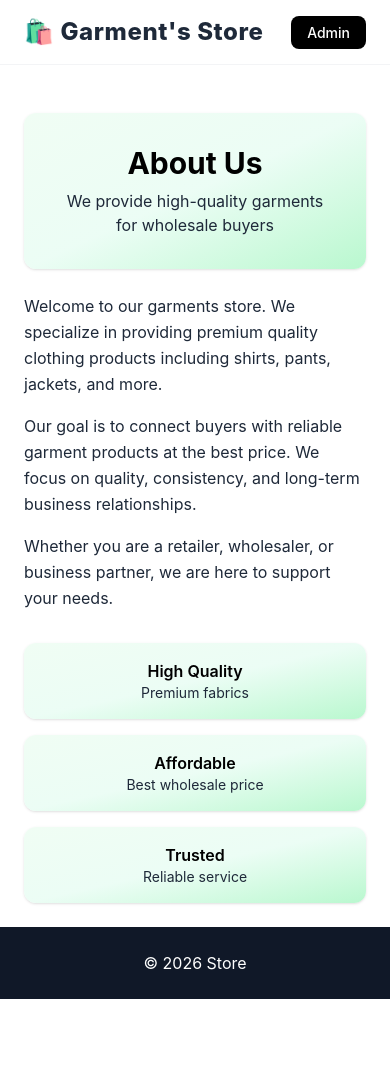
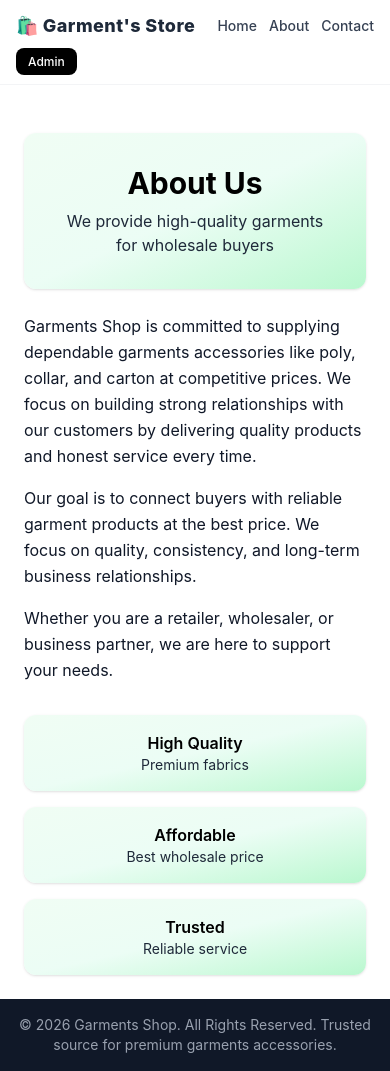
Before and after one commit to bscsemaruf/simple-shop, a React (Vite) app in the folder frontend/: page /about in a window 390 px wide. Before the commit the page ends 999 px from the top, so only its background shows below. Built offline with nearby package versions, Linux system fonts and the light colour scheme.

Commit message:
more update

```diff
--- a/frontend/src/App.tsx
+++ b/frontend/src/App.tsx
@@ -1,3 +1,83 @@
+// import { BrowserRouter, Routes, Route, Link } from "react-router-dom";
+// import Home from "./pages/Home";
+// import Admin from "./pages/Admin";
+// import About from "./pages/About";
+// import Contact from "./pages/Contact";
+
+// export default function App() {
+//   return (
+//     <BrowserRouter>
+//       {/* FULL PAGE LAYOUT */}
+//       <div className="min-h-screen flex flex-col">
+//         {/* NAVBAR */}
+//         <nav className="w-full bg-white/80 backdrop-blur-md border-b border-gray-100 sticky top-0 z-50">
+//           <div className="max-w-7xl mx-auto px-6 py-4 flex items-center justify-between">
+//             {/* LOGO */}
+//             <div className="text-2xl font-extrabold tracking-wide text-gray-800">
+//               🛍️ Garment's Store
+//             </div>
+
+//             {/* NAV LINKS */}
+//             <div className="hidden md:flex items-center gap-8 text-gray-700 font-medium">
+//               <Link
+//                 to="/"
+//                 className="relative group hover:text-black transition"
+//               >
+//                 Home
+//                 <span className="absolute left-0 -bottom-1 w-0 h-[2px] bg-black group-hover:w-full transition-all duration-300"></span>
+//               </Link>
+
+//               <Link
+//                 to="/about"
+//                 className="relative group hover:text-black transition"
+//               >
+//                 About
+//                 <span className="absolute left-0 -bottom-1 w-0 h-[2px] bg-black group-hover:w-full transition-all duration-300"></span>
+//               </Link>
+
+//               <Link
+//                 to="/contact"
+//                 className="relative group hover:text-black transition"
+//               >
+//                 Contact
+//                 <span className="absolute left-0 -bottom-1 w-0 h-[2px] bg-black group-hover:w-full transition-all duration-300"></span>
+//               </Link>
+//             </div>
+
+//             {/* ADMIN */}
+//             <div>
+//               <Link
+//                 to="/admin"
+//                 className="px-4 py-2 text-sm font-medium rounded-lg
+//                 bg-black text-white hover:bg-gray-800
+//                 transition"
+//               >
+//                 Admin
+//               </Link>
+//             </div>
+//           </div>
+//         </nav>
+
+//         {/* PAGE CONTENT (IMPORTANT PART) */}
+//         <main className="flex-1">
+//           <Routes>
+//             <Route path="/" element={<Home />} />
+//             <Route path="/admin" element={<Admin />} />
+//             <Route path="/about" element={<About />} />
+//             <Route path="/contact" element={<Contact />} />
+//           </Routes>
+//         </main>
+
+//         {/* FOOTER */}
+//         <footer className="bg-gray-900 text-gray-400 py-4 text-center text-md">
+//           © 2026 Garments Shop. All Rights Reserved. Trusted source for premium
+//           garments accessories.
+//         </footer>
+//       </div>
+//     </BrowserRouter>
+//   );
+// }
+
 import { BrowserRouter, Routes, Route, Link } from "react-router-dom";
 import Home from "./pages/Home";
 import Admin from "./pages/Admin";
@@ -11,13 +91,26 @@ export default function App() {
       <div className="min-h-screen flex flex-col">
         {/* NAVBAR */}
         <nav className="w-full bg-white/80 backdrop-blur-md border-b border-gray-100 sticky top-0 z-50">
-          <div className="max-w-7xl mx-auto px-6 py-4 flex items-center justify-between">
+          <div className="max-w-7xl mx-auto px-4 py-3 flex items-center justify-between flex-wrap gap-2">
             {/* LOGO */}
-            <div className="text-2xl font-extrabold tracking-wide text-gray-800">
+            <div className="text-lg md:text-2xl font-extrabold tracking-wide text-gray-800">
               🛍️ Garment's Store
             </div>
 
-            {/* NAV LINKS */}
+            {/* MOBILE MENU */}
+            <div className="flex md:hidden items-center gap-3 text-sm font-medium text-gray-700">
+              <Link to="/" className="hover:text-black transition">
+                Home
+              </Link>
+              <Link to="/about" className="hover:text-black transition">
+                About
+              </Link>
+              <Link to="/contact" className="hover:text-black transition">
+                Contact
+              </Link>
+            </div>
+
+            {/* DESKTOP MENU */}
             <div className="hidden md:flex items-center gap-8 text-gray-700 font-medium">
               <Link
                 to="/"
@@ -44,11 +137,11 @@ export default function App() {
               </Link>
             </div>
 
-            {/* ADMIN */}
+            {/* ADMIN BUTTON */}
             <div>
               <Link
                 to="/admin"
-                className="px-4 py-2 text-sm font-medium rounded-lg
+                className="px-3 md:px-4 py-1.5 md:py-2 text-xs md:text-sm font-medium rounded-lg
                 bg-black text-white hover:bg-gray-800
                 transition"
               >
@@ -58,7 +151,7 @@ export default function App() {
           </div>
         </nav>
 
-        {/* PAGE CONTENT (IMPORTANT PART) */}
+        {/* PAGE CONTENT */}
         <main className="flex-1">
           <Routes>
             <Route path="/" element={<Home />} />
@@ -69,8 +162,9 @@ export default function App() {
         </main>
 
         {/* FOOTER */}
-        <footer className="bg-gray-900 text-white text-center py-6">
-          © 2026 Store
+        <footer className="bg-gray-900 text-gray-400 py-4 text-center text-sm">
+          © 2026 Garments Shop. All Rights Reserved. Trusted source for premium
+          garments accessories.
         </footer>
       </div>
     </BrowserRouter>
--- a/frontend/src/pages/About.tsx
+++ b/frontend/src/pages/About.tsx
@@ -12,10 +12,12 @@ export default function About() {
       </div>
 
       {/* CONTENT */}
-      <div className="space-y-4 text-gray-800 leading-relaxed">
+      <div className="space-y-4 text-gray-900 leading-relaxed text left text-md">
         <p>
-          Welcome to our garments store. We specialize in providing premium
-          quality clothing products including shirts, pants, jackets, and more.
+          Garments Shop is committed to supplying dependable garments
+          accessories like poly, collar, and carton at competitive prices. We
+          focus on building strong relationships with our customers by
+          delivering quality products and honest service every time.
         </p>
 
         <p>
--- a/frontend/src/pages/Home.tsx
+++ b/frontend/src/pages/Home.tsx
@@ -28,7 +28,7 @@ export default function Home() {
       setLoading(true);
       const res = await fetch(`${API}/products`);
       const data = await res.json();
-      console.log(data);
+
       setProducts(data);
     } catch (err) {
       console.error("Error loading products", err);
@@ -51,10 +51,15 @@ export default function Home() {
 
   // DELETE
   const deleteProduct = async (id: string) => {
-    await fetch(`${API}/products/${id}`, {
+    console.log({ id });
+    const result = await fetch(`${API}/products/${id}`, {
       method: "DELETE",
       headers: { key: "admin123" },
     });
+
+    if (result) {
+      console.log("re", result);
+    }
 
     setProducts(products.filter((p) => p._id !== id));
   };
@@ -132,10 +137,14 @@ export default function Home() {
         // SKELETON
         <div className="grid md:grid-cols-3 sm:grid-cols-2 gap-6">
           {[...Array(6)].map((_, i) => (
-            <div
-              key={i}
-              className="animate-pulse bg-gray-200 h-72 rounded-xl"
-            ></div>
+            <div key={i} className="animate-pulse bg-gray-200 h-72 rounded-xl">
+              <span className="font-semibold">
+                Loading....
+                <div className="flex justify-center items-center h-40">
+                  <div className="w-10 h-10 border-4 border-green-200 border-t-green-600 rounded-full animate-spin"></div>
+                </div>
+              </span>
+            </div>
           ))}
         </div>
       ) : (
@@ -158,28 +167,43 @@ export default function Home() {
 
               {/* CONTENT */}
               <div className="p-4 text-center">
-                <h3 className="font-semibold">{p.name}</h3>
-                <p className="text-green-700 font-semibold">{p.price} ৳</p>
-
-                <Link
-                  to="/contact"
-                  className="inline-block mt-2 px-4 py-2 bg-blue-500 text-white rounded-lg"
-                >
-                  Contact
-                </Link>
+                <div className="flex justify-between items-center ">
+                  <div className="text-left">
+                    <h3 className="font-semibold">Name: {p.name}</h3>
+                    <p className="text-green-700 font-semibold">
+                      Price: {p.price}৳{" "}
+                    </p>
+                  </div>
+                  <div>
+                    <Link
+                      to="/contact"
+                      className="px-5 py-2 bg-green-600 text-white rounded-lg
+                    hover:bg-green-700 active:scale-95
+                    transition duration-200 shadow-md hover:shadow-l"
+                    >
+                      Contact
+                    </Link>
+                  </div>
+                </div>
 
                 {isAdmin && (
-                  <div className="flex justify-center gap-2 mt-3">
+                  <div className="flex justify-end gap-2 mt-3">
                     <button
                       onClick={() => openEditModal(p)}
-                      className="px-3 py-1 bg-yellow-400 rounded"
+                      className="px-4 py-1.5 bg-gradient-to-r from-yellow-400 to-yellow-500 text-white
+           font-semibold rounded-md shadow hover:shadow-lg
+           hover:from-yellow-500 hover:to-yellow-600
+           active:scale-95 transition duration-200"
                     >
                       Edit
                     </button>
 
                     <button
                       onClick={() => deleteProduct(p._id)}
-                      className="px-3 py-1 bg-red-500 text-white rounded"
+                      className="px-4 py-1.5 bg-red-500 text-white font-medium rounded-md shadow-sm
+             hover:bg-red-600 hover:shadow-md active:scale-95
+             transition-all duration-200 ease-in-out
+             focus:outline-none focus:ring-2 focus:ring-red-300"
                     >
                       Delete
                     </button>
@@ -200,19 +224,39 @@ export default function Home() {
             <input
               value={form.name}
               onChange={(e) => setForm({ ...form, name: e.target.value })}
-              className="border w-full mb-2 p-2"
+              className="border border-green-400 w-full mb-2 p-2 rounded-md"
             />
 
             <input
               type="number"
               value={form.price}
               onChange={(e) => setForm({ ...form, price: e.target.value })}
-              className="border w-full mb-3 p-2"
+              className="border w-full border-green-400 mb-3 p-2 rounded-md"
             />
 
             <div className="flex justify-end gap-2">
-              <button onClick={() => setIsOpen(false)}>Cancel</button>
-              <button onClick={handleUpdate}>Update</button>
+              <button
+                onClick={() => setIsOpen(false)}
+                className="px-5 py-2 rounded-lg border border-gray-300 text-gray-600
+    hover:bg-gray-100 hover:text-gray-800
+    focus:outline-none focus:ring-2 focus:ring-gray-300
+    transition"
+              >
+                Cancel
+              </button>
+              <button
+                onClick={handleUpdate}
+                className="px-5 py-2 rounded-lg bg-gradient-to-r from-green-500 to-green-600
+    text-white font-semibold
+    hover:from-green-600 hover:to-green-700
+    active:scale-95
+    focus:outline-none focus:ring-2 focus:ring-green-400
+    shadow-md hover:shadow-lg
+    disabled:opacity-50 disabled:cursor-not-allowed
+    transition"
+              >
+                Update
+              </button>
             </div>
           </div>
         </div>
```
Also changed, not shown: 1 other file (tests, documents, lock files or other folders).
